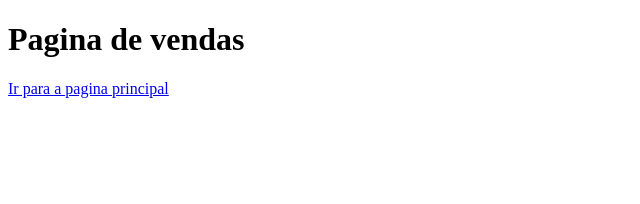
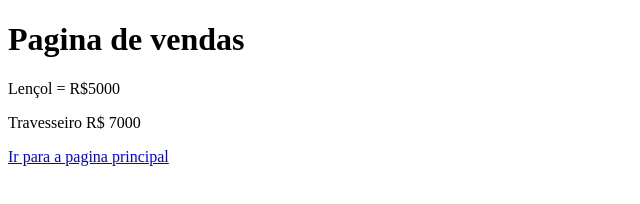
Before and after one commit to and-silva-dev/aulagithub, a plain HTML site: page vendas.html in a window 1280 px wide. Shown: the whole page, without its empty margins (0-640 px from the left). Drawn offline with Linux system fonts and the light colour scheme.

Commit message:
Acrescimo de produtos

```diff
--- a/vendas.html
+++ b/vendas.html
@@ -9,6 +9,8 @@
 
 <body>
   <h1>Pagina de vendas</h1>
+  <p> Lençol = R$5000</p>
+  <p>Travesseiro R$ 7000</p>
   <a href="index.html">Ir para a pagina principal</a>
 
 </body>
```
